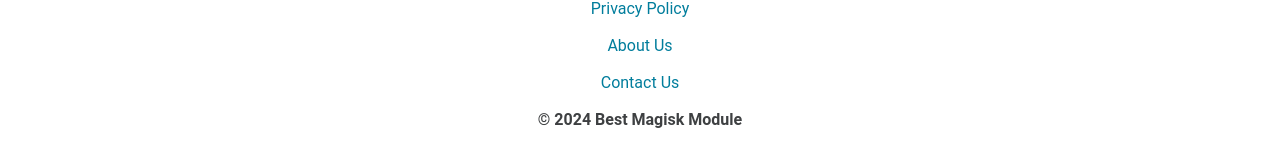
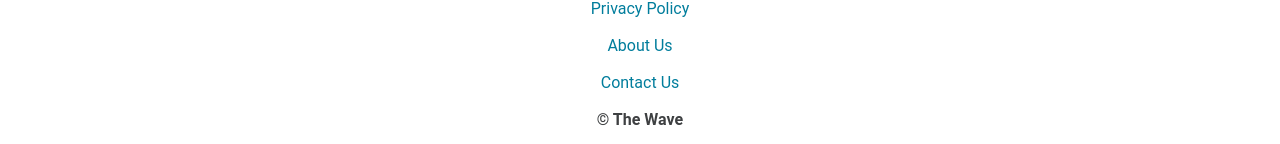
Before and after one commit to Thewavewsp/Thewavewsp.github.io, a Jekyll site: the page built from index.html, in a window 1280 px wide. Shown: the part 1653-1797 px from the top of the page. Built offline with Jekyll 4.4.1, drawn with Linux system fonts in a browser that asks for light colours; some web fonts are replaced.

Commit message:
Update footerr.html

```diff
--- a/_includes/footerr.html
+++ b/_includes/footerr.html
@@ -29,6 +29,6 @@
 
 	<p><div class="MID"><a href="/about-us.html">About Us</a></div></p>
 <p><div class="MID"><a href="/contact-us.html">Contact Us</a></div></p>
-	<p><div class="MID"><b>© 2024 Best Magisk Module</b></div></p>
+	<p><div class="MID"><b>© The Wave </b></div></p>
 <p></p>
 </footer>
```
